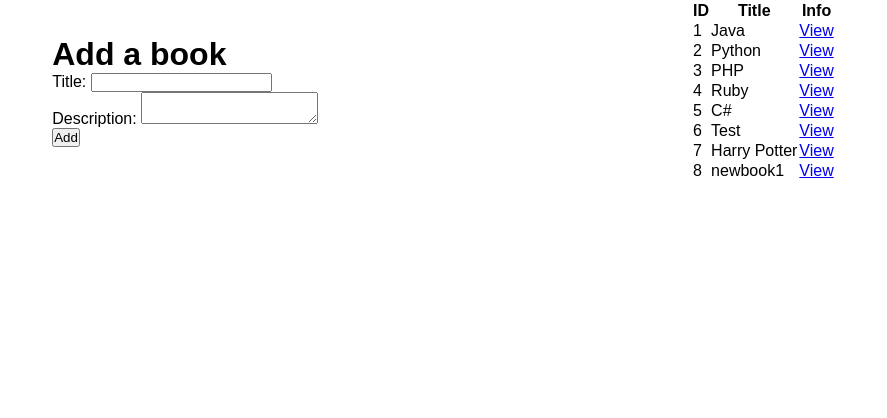
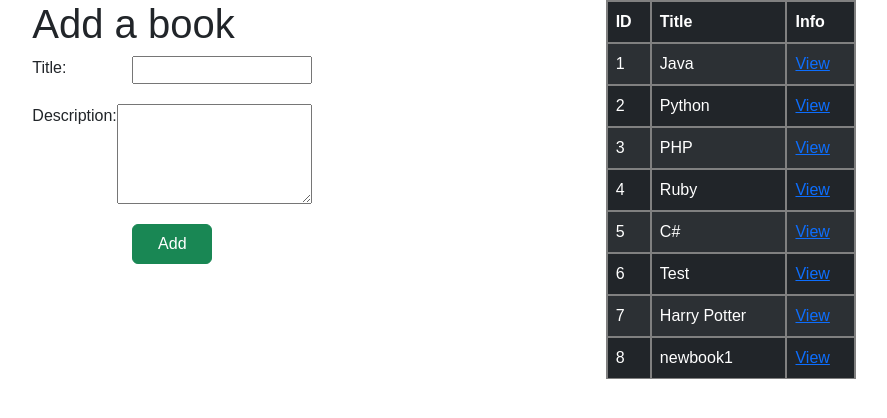
Before and after one commit to karam-taha/django_orm, a Django app: page / in a window 1280 px wide. Shown: the top 418 px of the page, without its empty margins (196-1083 px from the left). Run offline with Django 3.2, Linux system fonts and the light colour scheme; data comes from the database, SQL or seed files in the repository; both versions use the stored data as it was after the commit.

Commit message:
final changes before upload

```diff
--- a/books_authors_proj/books_authors_app/templates/index.html
+++ b/books_authors_proj/books_authors_app/templates/index.html
@@ -4,6 +4,7 @@
     <meta charset="UTF-8" />
     <meta name="viewport" content="width=device-width, initial-scale=1.0" />
     <title>Books & Authors</title>
+    <link href="https://cdn.jsdelivr.net/npm/bootstrap@5.2.1/dist/css/bootstrap.min.css" rel="stylesheet" integrity="sha384-iYQeCzEYFbKjA/T2uDLTpkwGzCiq6soy8tYaI1GyVh/UjpbCx/TYkiZhlZB6+fzT" crossorigin="anonymous">
     {% load static %}
     <style>
     *{
@@ -15,9 +16,45 @@
     body{
         margin: 0 auto;
         display: flex;
-        align-items: center;
         justify-content: space-around;
         width: 970px;
+    }
+
+    th,td{
+        border: 2px solid gray;
+    }
+
+    .table{
+        width: 250px;
+    }
+
+    form{
+        display: flex;
+        flex-direction: column;
+        gap: 20px;
+    }
+
+    .title{
+        width: 280px;
+        display: flex;
+        justify-content: space-between;
+    }
+
+    .title input{
+        width: 180px;
+    }
+
+    .desc{
+        width: 280px;
+        height: 100px;
+        display: flex;
+        justify-content: space-between;
+    }
+
+    button{
+        width: 80px;
+        height: 40px;
+        margin-left: 100px;
     }
     </style>
 </head>
@@ -27,19 +64,19 @@
     <div id="container">
         <form action="/newbook" method="POST">
         {% csrf_token %}
-        <div>
+        <div class="title">
             <label for="">Title:</label>
             <input type="text" name="book_title"/>
         </div>
-        <div>
+        <div class="desc">
             <label for="">Description:</label>
             <textarea name="book_desc"></textarea>
         </div>
-        <button type="submit">Add</button><br>
+        <button  class="btn btn-success" type="submit">Add</button><br>
         </form>
     </div>
     </div>
-    <table>
+    <table class="table table-dark table-striped">
         <thead>
         <tr>
             <th>ID</th>
--- a/books_authors_proj/books_authors_app/views.py
+++ b/books_authors_proj/books_authors_app/views.py
@@ -9,8 +9,7 @@
     return render(request, 'index.html', context)
 
 def newbook(request):
-    form = request.POST
-    Book.objects.create(title=form['book_title'], desc=form['book_desc'])
+    Book.objects.create(title=request.POST['book_title'], desc=request.POST['book_desc'])
     return redirect('/')
 
 def authors(request):
@@ -20,8 +19,8 @@
     return render(request,'authors.html', context)
 
 def newauthor(request):
-    form = request.POST
-    Author.objects.create(first_name=form['author_first'], last_name=form['author_last'], notes=form['author_notes'])
+    Author.objects.create(first_name=request.POST['author_first'],
+    last_name=request.POST['author_last'], notes=request.POST['author_notes'])
     return redirect('/authors')
 
 def book_info(request, id):
@@ -52,7 +51,8 @@
     author = Author.objects.get(id=id)
     book = Book.objects.get(id=request.POST['book_id'])
     author.books.add(book)
-    return redirect(f'/author_info/{author.id}')
+    return redirect(f'/authors/{author.id}')
+
 
 def addauthortobook(request, id):
     book = Book.objects.get(id=id)
```
Also changed, not shown: books_authors_proj/books_authors_app/templates/authors.html (+42 -5 lines), books_authors_proj/db.sqlite3.
